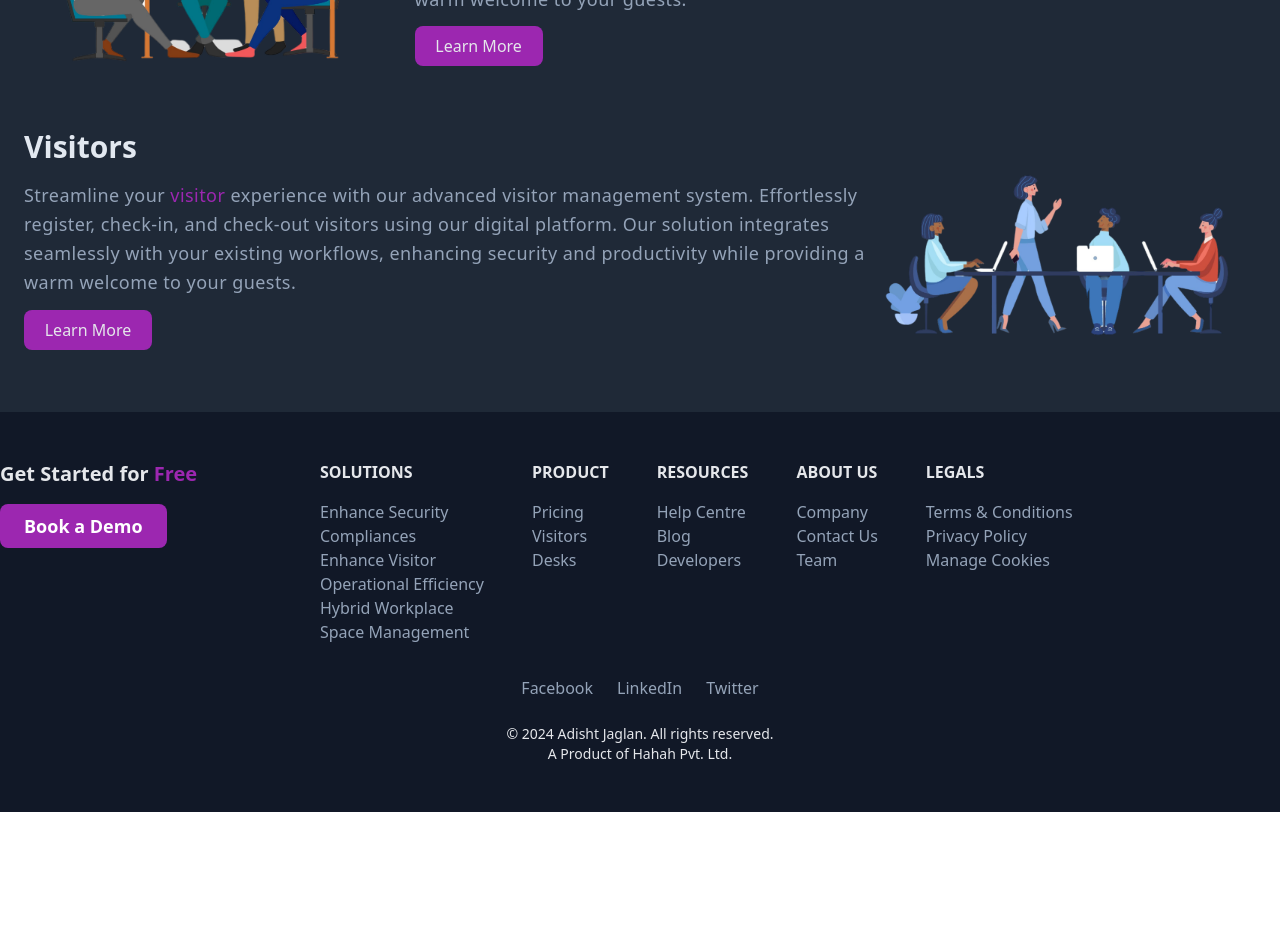
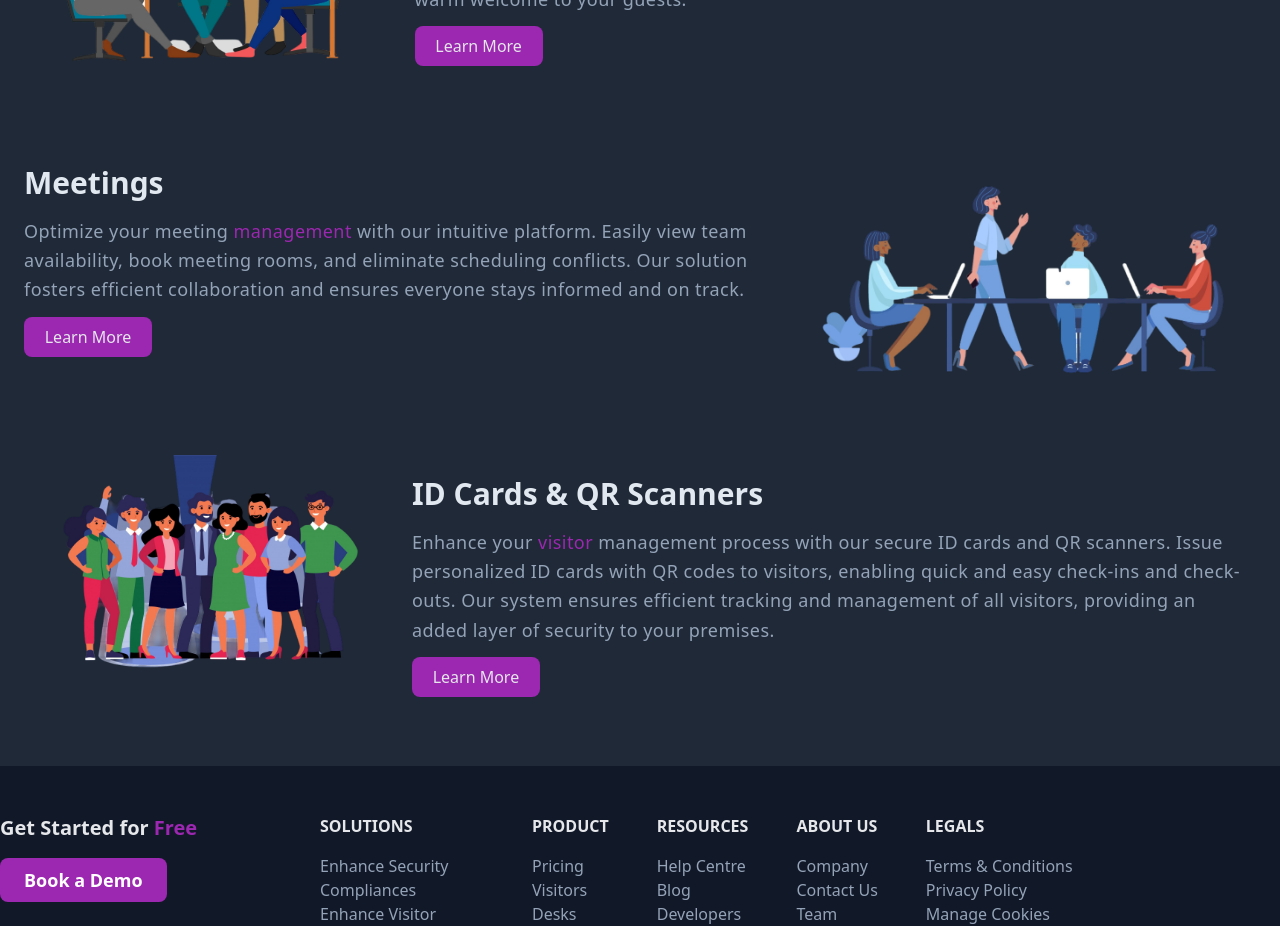
Before and after one commit to AdishtJaglan/visitor-management-system, a React (Vite) app in the folder client/: page /home in a window 1280 px wide. Shown: the part 1200-2126 px from the top of the page. Before the commit the page ends 2012 px from the top, so only its background shows below. Built offline with nearby package versions, Linux system fonts and the light colour scheme.

Commit message:
refactor home page

```diff
--- a/client/src/components/HomeCard.jsx
+++ b/client/src/components/HomeCard.jsx
@@ -1,21 +1,16 @@
 import PropTypes from "prop-types";
 
-export default function HomeCard({ flexDir, DisplayImg }) {
+export default function HomeCard({ heading, content, flexDir, DisplayImg }) {
   return (
     <div
       className={`mt-12 flex w-full ${flexDir ? "flex-row-reverse" : ""} items-center justify-evenly gap-4`}
     >
       <section className="flex flex-col items-start justify-center text-center">
         <h3 className="mb-4 text-left text-3xl font-bold text-slate-200">
-          Visitors
+          {heading}
         </h3>
         <p className="text-left text-lg leading-relaxed tracking-wide text-slate-400">
-          Streamline your <span className="text-[#9C27B0]">visitor</span>{" "}
-          experience with our advanced visitor management system. Effortlessly
-          register, check-in, and check-out visitors using our digital platform.
-          Our solution integrates seamlessly with your existing workflows,
-          enhancing security and productivity while providing a warm welcome to
-          your guests.
+          {content}
         </p>
         <button className="h-18 mt-3 w-32 rounded-lg bg-[#9C27B0] p-2 transition duration-300 ease-in-out hover:bg-[#731084] hover:text-slate-300">
           Learn More
@@ -29,6 +24,8 @@ export default function HomeCard({ flexDir, DisplayImg }) {
 }
 
 HomeCard.propTypes = {
+  heading: PropTypes.string.isRequired,
+  content: PropTypes.node.isRequired,
   flexDir: PropTypes.bool.isRequired,
   DisplayImg: PropTypes.oneOfType([PropTypes.string, PropTypes.elementType])
     .isRequired,
--- a/client/src/pages/Home.jsx
+++ b/client/src/pages/Home.jsx
@@ -6,6 +6,7 @@ import Footer from "../components/Footer";
 import HomeImg from "/homescreen.svg";
 import MeetingImg from "/meeting.png";
 import OfficeImg from "/office.png";
+import PeopleImg from "/people.png";
 import { toast, ToastContainer } from "react-toastify";
 import HomeCard from "../components/HomeCard";
 
@@ -58,6 +59,53 @@ export default function Home() {
       window.removeEventListener("scroll", handleScroll);
     };
   }, []);
+
+  const homeCardsData = [
+    {
+      heading: "Visitors",
+      content: (
+        <>
+          Streamline your <span className="text-[#9C27B0]">visitor</span>{" "}
+          experience with our advanced visitor management system. Effortlessly
+          register, check-in, and check-out visitors using our digital platform.
+          Our solution integrates seamlessly with your existing workflows,
+          enhancing security and productivity while providing a warm welcome to
+          your guests.
+        </>
+      ),
+      DisplayImg: MeetingImg,
+      flexDir: true,
+    },
+    {
+      heading: "Meetings",
+      content: (
+        <>
+          Optimize your meeting{" "}
+          <span className="text-[#9C27B0]">management</span> with our intuitive
+          platform. Easily view team availability, book meeting rooms, and
+          eliminate scheduling conflicts. Our solution fosters efficient
+          collaboration and ensures everyone stays informed and on track.
+        </>
+      ),
+      DisplayImg: OfficeImg,
+      flexDir: false,
+    },
+    {
+      heading: "ID Cards & QR Scanners",
+      content: (
+        <>
+          Enhance your <span className="text-[#9C27B0]">visitor</span>{" "}
+          management process with our secure ID cards and QR scanners. Issue
+          personalized ID cards with QR codes to visitors, enabling quick and
+          easy check-ins and check-outs. Our system ensures efficient tracking
+          and management of all visitors, providing an added layer of security
+          to your premises.
+        </>
+      ),
+      DisplayImg: PeopleImg,
+      flexDir: true,
+    },
+  ];
 
   return (
     <>
@@ -118,8 +166,15 @@ export default function Home() {
             </p>
           </div>
 
-          <HomeCard DisplayImg={MeetingImg} flexDir={true} />
-          <HomeCard DisplayImg={OfficeImg} flexDir={false} />
+          {homeCardsData.map((card, index) => (
+            <HomeCard
+              key={index}
+              heading={card.heading}
+              content={card.content}
+              DisplayImg={card.DisplayImg}
+              flexDir={card.flexDir}
+            />
+          ))}
         </div>
       </div>
       <Footer />
```
Also changed, not shown: client/public/people.png (added).
